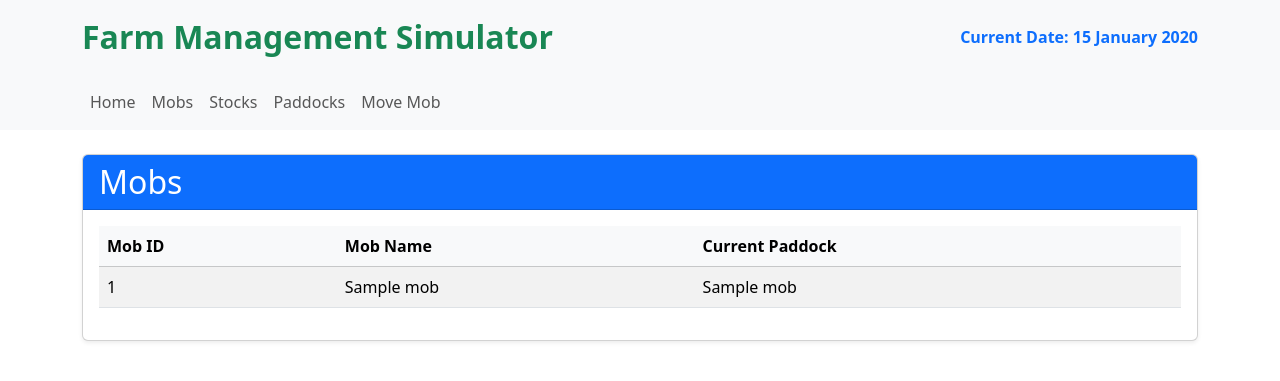
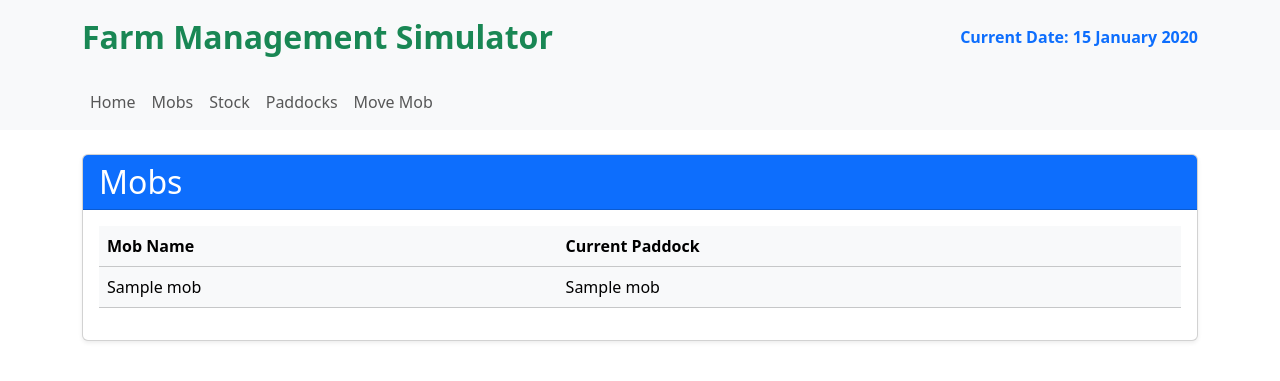
Before and after one commit to Wei-Liu-1161456/fms, a Python web app: template templates/mobs.html in a window 1280 px wide. Shown: the top 381 px of the page. Run offline with Jinja, Linux system fonts and the light colour scheme; the template is opened without the code that fills it: most values are stand-ins (such as "Sample title", 1, 10 or a date in 2020).

Commit message:
debug
change stocks to stock

```diff
--- a/templates/base.html
+++ b/templates/base.html
@@ -33,7 +33,7 @@
                         <a class="nav-link {{ 'active bg-success text-white fw-bold' if request.endpoint == 'mobs' else '' }}" href="{{ url_for('mobs') }}">Mobs</a>
                     </li>
                     <li class="nav-item">
-                      <a class="nav-link {{ 'active bg-success text-white fw-bold' if request.endpoint == 'stocks' else '' }}" href="{{ url_for('stocks') }}">Stocks</a>
+                      <a class="nav-link {{ 'active bg-success text-white fw-bold' if request.endpoint == 'stock' else '' }}" href="{{ url_for('stock') }}">Stock</a>
                     </li>
                     <li class="nav-item">
                         <a class="nav-link {{ 'active bg-success text-white fw-bold' if request.endpoint == 'paddocks' else '' }}" href="{{ url_for('paddocks') }}">Paddocks</a>
@@ -41,14 +41,16 @@
                     <li class="nav-item">
                         <a class="nav-link {{ 'active bg-success text-white fw-bold' if request.endpoint == 'move_mob' else '' }}" href="{{ url_for('move_mob') }}">Move Mob</a>
                     </li>
-                    <!-- <li class="nav-item">
-                        <a class="nav-link {{ 'active bg-success text-white fw-bold' if request.endpoint == 'reset' else '' }}" href="{{ url_for('reset') }}" onclick="return confirm('Are you sure you want to reset the system? This action cannot be undone.')">Reset</a>
-                    </li> -->
                 </ul>
             </div>
         </div>
     </nav>
 
+    <div class="container mt-4">
+        {% block content %}{% endblock %}
+    </div>
+
+    <!-- Alert messages moved to the bottom of the page -->
     <div class="container mt-4">
         {% with messages = get_flashed_messages(with_categories=true) %}
             {% if messages %}
@@ -57,8 +59,6 @@
                 {% endfor %}
             {% endif %}
         {% endwith %}
-
-        {% block content %}{% endblock %}
     </div>
 
     <script src="https://cdn.jsdelivr.net/npm/bootstrap@5.3.3/dist/js/bootstrap.bundle.min.js" integrity="sha384-YvpcrYf0tY3lHB60NNkmXc5s9fDVZLESaAA55NDzOxhy9GkcIdslK1eN7N6jIeHz" crossorigin="anonymous"></script>
--- a/templates/mobs.html
+++ b/templates/mobs.html
@@ -7,18 +7,18 @@
     </div>
     <div class="card-body">
         <div class="table-responsive">
-            <table class="table table-hover table-striped align-middle">
+            <table class="table table-hover align-middle">
                 <thead class="table-light">
                     <tr>
-                        <th scope="col">Mob ID</th>
+                        <!-- <th scope="col">Mob ID</th> -->
                         <th scope="col">Mob Name</th>
                         <th scope="col">Current Paddock</th>
                     </tr>
                 </thead>
                 <tbody>
                     {% for mob in mobs %}
-                    <tr>
-                        <td>{{ mob.id }}</th>
+                    <tr class="table-light">  <!-- setting default color table-light -->
+                        <!-- <td>{{ mob.id }}</td> -->
                         <td>{{ mob.name }}</td>
                         <td>{{ mob.paddock_name }}</td>
                     </tr>
--- a/templates/paddocks.html
+++ b/templates/paddocks.html
@@ -13,7 +13,7 @@
         </div>
 
         <div class="table-responsive">
-            <table class="table table-hover table-striped align-middle">
+            <table class="table table-hover align-middle">
                 <thead class="table-light">
                     <tr>
                         <th scope="col">Name</th>
@@ -27,7 +27,7 @@
                 </thead>
                 <tbody>
                     {% for paddock in paddocks %}
-                    <tr {% if paddock.dm_per_ha < 1500 %}class="table-danger"{% elif paddock.dm_per_ha < 1800 %}class="table-warning"{% endif %}>
+                    <tr {% if paddock.dm_per_ha < 1500 %}class="table-danger"{% elif paddock.dm_per_ha < 1800 %}class="table-warning"{% else %}class="table-light"{% endif %}>
                         <td>{{ paddock.name }}</td>
                         <td>{{ paddock.area }}</td>
                         <td>{{ paddock.dm_per_ha|round(2) }}</td>
```
Also changed, not shown: app.py (+6 -6 lines), templates/stock.html (renamed from templates/stocks.html, +8 -8 lines).
